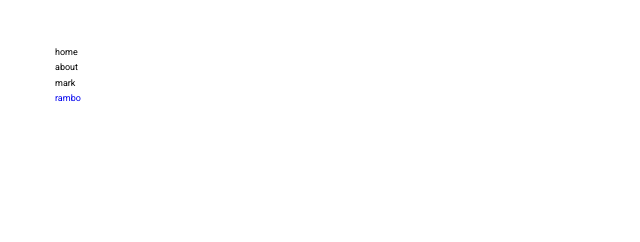
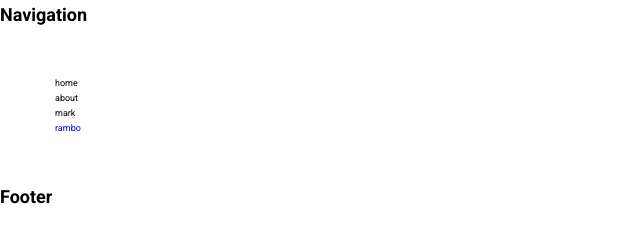
Before and after one commit to bregarulai/fraganciaBarberia, a Gatsby site: page / in a window 1280 px wide. Shown: the whole page, without its empty margins (0-640 px from the left). Built offline with nearby package versions, Linux system fonts and the light colour scheme; Gatsby itself is replaced by a stand-in of ours.

Commit message:
created footer layout and navigation components

```diff
--- /dev/null
+++ b/src/components/Footer.js
@@ -0,0 +1,11 @@
+import React from "react"
+
+const Footer = () => {
+  return (
+    <div>
+      <h1>Footer</h1>
+    </div>
+  )
+}
+
+export default Footer
--- /dev/null
+++ b/src/components/Layout.js
@@ -0,0 +1,15 @@
+import React from "react"
+import Footer from "./Footer"
+import Navigation from "./Navigation"
+
+const Layout = ({ children }) => {
+  return (
+    <>
+      <Navigation />
+      {children}
+      <Footer />
+    </>
+  )
+}
+
+export default Layout
--- /dev/null
+++ b/src/components/Navigation.js
@@ -0,0 +1,11 @@
+import React from "react"
+
+const Navigation = () => {
+  return (
+    <div>
+      <h1>Navigation</h1>
+    </div>
+  )
+}
+
+export default Navigation
--- /dev/null
+++ b/src/components/index.js
@@ -0,0 +1,3 @@
+import Layout from "./Layout"
+
+export { Layout }
--- a/src/pages/index.js
+++ b/src/pages/index.js
@@ -1,7 +1,9 @@
 import React from "react"
+import { Layout } from "../components"
 
 export default function Home() {
   return (
+    <Layout>
       <div className="section">
         <div className="section-center">
           <div>
@@ -16,5 +18,6 @@ export default function Home() {
           </div>
         </div>
       </div>
+    </Layout>
   )
 }
```
Lines whose indentation alone changed are shown as unchanged.
